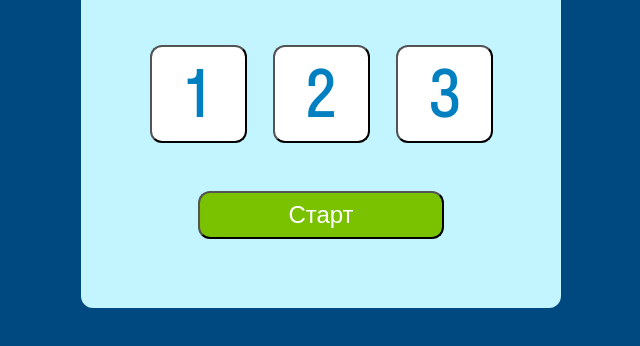
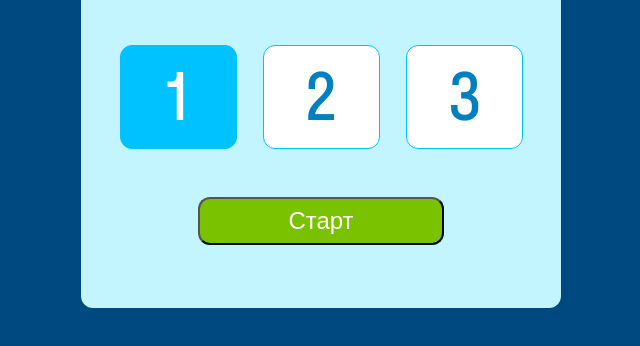
Before and after one commit to Aleksey8622/card_game, a plain HTML site: page index.html in a window 1280 px wide. Shown: the part 322-668 px from the top of the page, without its empty margins (319-959 px from the left). Drawn offline with Linux system fonts and the light colour scheme; files whose address does not match are found by name.

Commit message:
переделал кнопки на radio

```diff
--- a/index.html
+++ b/index.html
@@ -14,9 +14,14 @@
         <div class="box">
             <div class="title">Выбери сложность</div>
             <div class="radio-toolbar">
-                <!-- <button class="radio-button">1</button>
-                <button class="radio-button">2</button>
-                <button class="radio-button">3</button> -->
+                <input type="radio" id="radio1" name="radios" value="radio1" checked>
+                <label for="radio1">1</label>
+
+                <input type="radio" id="radio2" name="radios" value="radio2">
+                <label for="radio2">2</label>
+
+                <input type="radio" id="radio3" name="radios" value="radio3">
+                <label for="radio3">3</label>
             </div>
             <button class="button-start">Старт</button>
         </div>
--- a/module/main.js
+++ b/module/main.js
@@ -7,24 +7,28 @@ function getRender() {
     let blokHtml = `        <div class="box">
     <div class="title">Выбери сложность</div>
     <div class="radio-toolbar">
-        <button class="radio-button">1</button>
-        <button class="radio-button">2</button>
-        <button class="radio-button">3</button>
+    <input type="radio" id="radio1" name="radios" value="easy" checked>
+    <label for="radio1">1</label>
+
+    <input type="radio" id="radio2" name="radios" value="medium">
+    <label for="radio2">2</label>
+
+    <input type="radio" id="radio3" name="radios" value="hard">
+    <label for="radio3">3</label>
     </div>
     <button class="button-start">Старт</button>
 </div>`
 
     conteinerElement.innerHTML = blokHtml
 
-    const buttonElements = document.querySelectorAll(".radio-button");
+    const buttonElements = document.getElementsByName("radios");
     const buttonStart = document.querySelector(".buttonStart");
+    console.log(buttonElements);
+    for (const buttonElement of buttonElements) {
 
-    for (const buttonElement of buttonElements) {
         buttonElement.addEventListener('click', () => {
-            if (buttonElement.classList.contains("color")) {
-                buttonElement.classList.remove("color")
-            } else {
-                buttonElement.classList.add("color")
+            if (buttonElement.checked) {
+                alert(buttonElement.value)
             }
             console.log("hello");
         })
--- a/style.css
+++ b/style.css
@@ -79,7 +79,7 @@ body {
 }
 
 
-.radio-button {
+/* .radio-button {
     width: 97px;
     height: 98px;
     flex-shrink: 0;
@@ -93,7 +93,7 @@ body {
     border-radius: 12px;
     background: #FFF;
 
-}
+} */
 
 .button-start {
     display: flex;
@@ -118,3 +118,50 @@ body {
 .color {
     background: #7AC100;
 }
+
+.prod_checbox strong {
+    font-size: 14px;
+    color: #333;
+    display: inline-block;
+    margin-right: 10px;
+    letter-spacing: 0.5px;
+}
+
+.radio-toolbar input[type="radio"] {
+    display: none;
+}
+
+.radio-toolbar label {
+    display: flex;
+    align-items: center;
+    justify-content: center;
+    /* display: inline-block; */
+    padding: 2px 9px;
+    cursor: pointer;
+    border: 1px solid #00C2FF;
+    border-radius: 5px;
+    width: 97px;
+    height: 98px;
+    flex-shrink: 0;
+    color: #0080C1;
+    text-align: center;
+    font-family: StratosSkyeng;
+    font-size: 64px;
+    font-style: normal;
+    font-weight: 400;
+    line-height: 72px;
+    border-radius: 12px;
+    background: #FFF;
+
+}
+
+.radio-toolbar input[type="radio"]:checked+label {
+    background-color: #00C2FF;
+    border: 1px solid #00C2FF;
+    color: #fff;
+}
+
+.radio-toolbar label:hover {
+    background-color: #B9EA2C;
+    border: 1px solid #B9EA2C;
+}
```
